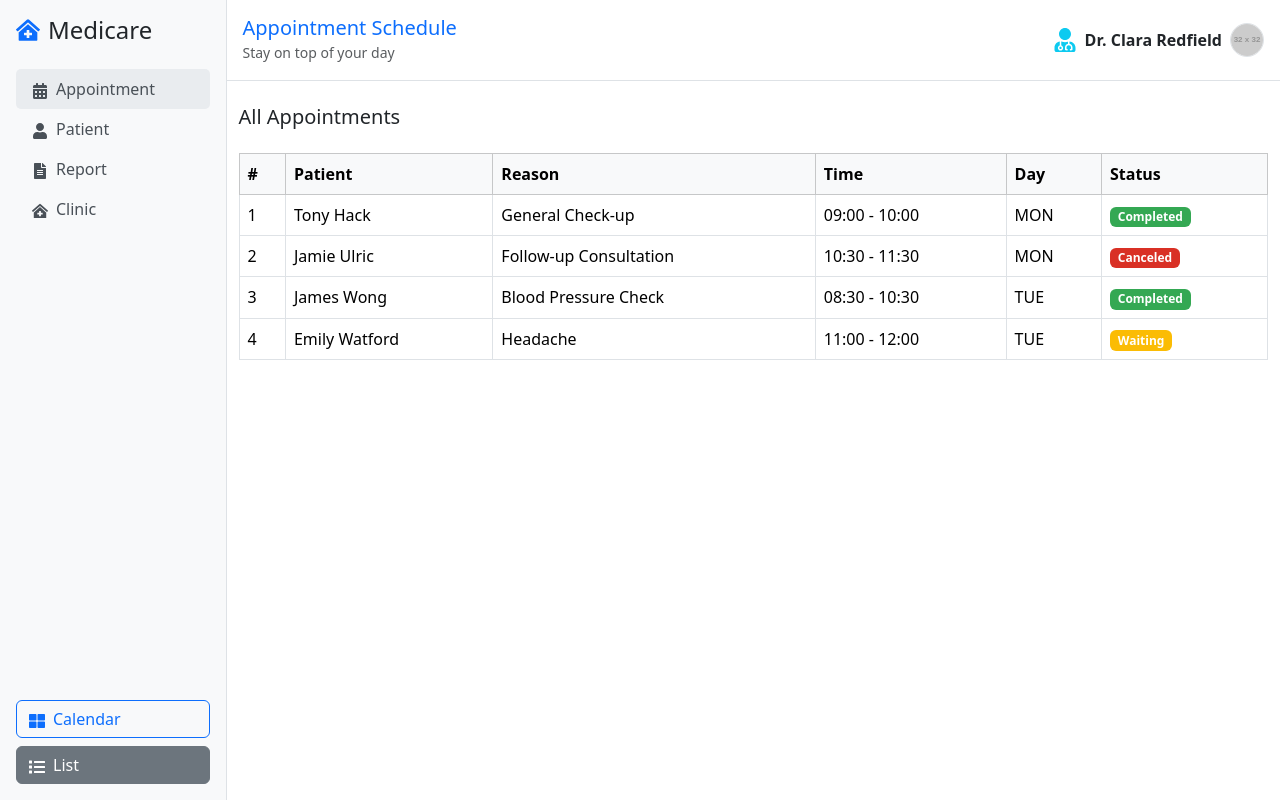
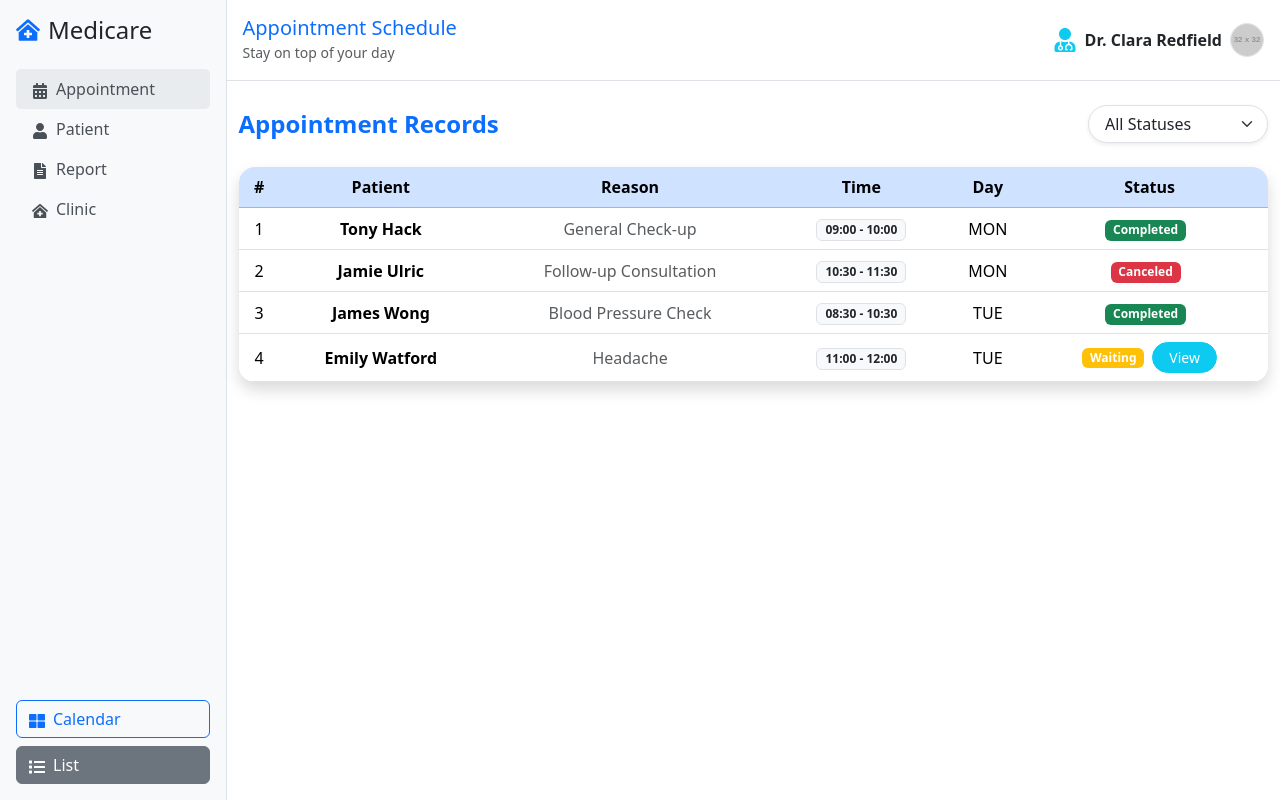
Before and after one commit to Esraa-mohamed1/react-medical-site, a React (Create React App) app in the folder mental-health-supporter/: page / in a window 1280 px wide. Both pictures are taken after a click on the button "List". Built offline with nearby package versions, Linux system fonts and the light colour scheme.

Commit message:
filter and view btn

```diff
--- a/mental-health-supporter/src/components/AppointmentPage/AppointmentList.js
+++ b/mental-health-supporter/src/components/AppointmentPage/AppointmentList.js
@@ -1,13 +1,35 @@
-import React from 'react';
+import React, { useState } from 'react';
 import { appointments } from '../../data/appointments';
 import './AppointmentPage.css';
 
 export default function AppointmentList() {
+  const [statusFilter, setStatusFilter] = useState('All');
+
+  const filteredAppointments = appointments.filter((appt) =>
+    statusFilter === 'All' ? true : appt.status === statusFilter
+  );
+
   return (
     <div className="container py-4">
-      <h5 className="mb-4">All Appointments</h5>
-      <table className="table table-bordered table-hover bg-white">
-        <thead className="table-light">
+      <div className="d-flex justify-content-between align-items-center mb-4">
+        <h4 className="fw-bold text-primary mb-0">Appointment Records</h4>
+
+        {/* Filter Dropdown */}
+        <select
+          className="form-select w-auto shadow-sm rounded-pill px-3"
+          value={statusFilter}
+          onChange={(e) => setStatusFilter(e.target.value)}
+        >
+          <option value="All">All Statuses</option>
+          <option value="Completed">Completed</option>
+          <option value="Canceled">Canceled</option>
+          <option value="Waiting">Waiting</option>
+        </select>
+      </div>
+
+      <div className="table-responsive shadow rounded-4 overflow-hidden bg-white">
+        <table className="table table-hover align-middle mb-0">
+          <thead className="table-primary text-center">
             <tr>
               <th>#</th>
               <th>Patient</th>
@@ -17,23 +39,40 @@ export default function AppointmentList() {
               <th>Status</th>
             </tr>
           </thead>
-        <tbody>
-          {appointments.map((appt, index) => (
-            <tr key={appt.id}>
+          <tbody className="text-center">
+            {filteredAppointments.map((appt, index) => (
+              <tr key={appt.id} className="table-row-custom">
                 <td>{index + 1}</td>
-              <td>{appt.patient}</td>
-              <td>{appt.reason}</td>
-              <td>{appt.start} - {appt.end}</td>
+                <td className="fw-semibold">{appt.patient}</td>
+                <td className="text-muted">{appt.reason}</td>
+                <td>
+                  <span className="badge bg-light text-dark px-2 py-1 border">
+                    {appt.start} - {appt.end}
+                  </span>
+                </td>
                 <td>{appt.day}</td>
                 <td>
-                <span className={`badge status-${appt.status.toLowerCase()}`}>
+                  <span className={`badge status-${appt.status.toLowerCase()} me-2`}>
                     {appt.status}
                   </span>
+                  {appt.status === 'Waiting' && (
+                    <button className="btn btn-sm btn-info text-white rounded-pill px-3">
+                      View
+                    </button>
+                  )}
                 </td>
               </tr>
             ))}
+            {filteredAppointments.length === 0 && (
+              <tr>
+                <td colSpan="6" className="text-center text-muted py-4">
+                  No appointments found for "<strong>{statusFilter}</strong>"
+                </td>
+              </tr>
+            )}
           </tbody>
         </table>
       </div>
+    </div>
   );
 }
--- a/mental-health-supporter/src/components/AppointmentPage/AppointmentPage.css
+++ b/mental-health-supporter/src/components/AppointmentPage/AppointmentPage.css
@@ -51,3 +51,29 @@
   transform: translateY(-1px);
   box-shadow: 0 2px 6px rgba(0,0,0,0.1);
 }
+
+.form-select {
+  min-width: 180px;
+}
+
+.status-completed {
+  background-color: #198754 !important;
+  color: white;
+}
+.status-canceled {
+  background-color: #dc3545 !important;
+  color: white;
+}
+.status-waiting {
+  background-color: #ffc107 !important;
+  color: black;
+}
+
+.table-row-custom:hover {
+  background-color: #f8f9fa;
+}
+
+.form-select:focus {
+  box-shadow: 0 0 0 0.2rem rgba(13, 110, 253, 0.25);
+  border-color: #86b7fe;
+}
```
Lines whose indentation alone changed are shown as unchanged.
